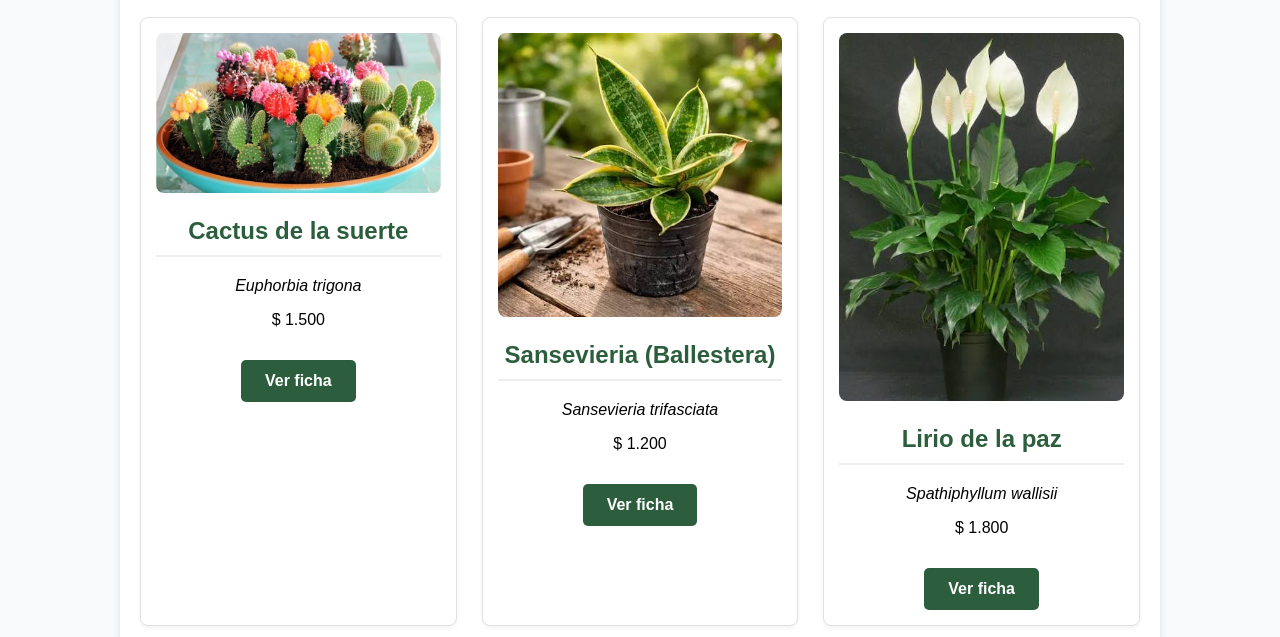
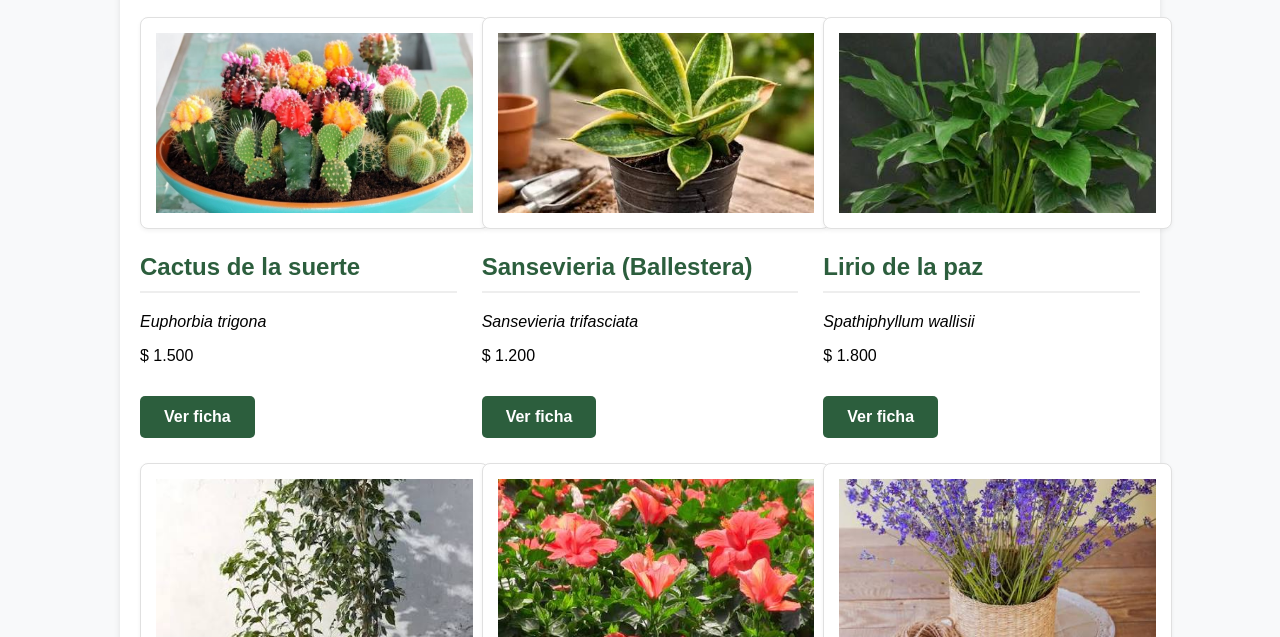
Before and after one commit to fernandopablo769-sudo/vivero-raiz, a plain HTML site: page catalogo.html in a window 1280 px wide. Shown: the part 163-800 px from the top of the page. Drawn offline with Linux system fonts and the light colour scheme.

Commit message:
Fix: altura uniforme en imagenes del catalogo con object-fit cover

```diff
--- a/css/estilos.css
+++ b/css/estilos.css
@@ -37,7 +37,10 @@ input, select, textarea { width: 100%; padding: 10px; margin-top: 5px; border: 1
 }
 
 /* Tarjetas individuales de cada planta */
-.contenedor-catalogo article {
+.contenedor-catalogo article img {
+    width: 100%;
+    height: 180px;
+    object-fit: cover;
     background-color: white;
     border: 1px solid #e0e0e0;
     border-radius: 8px;
```
